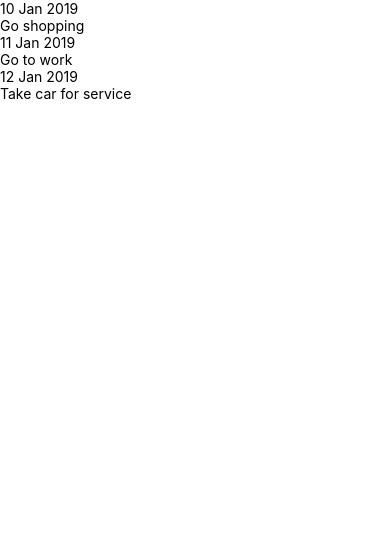
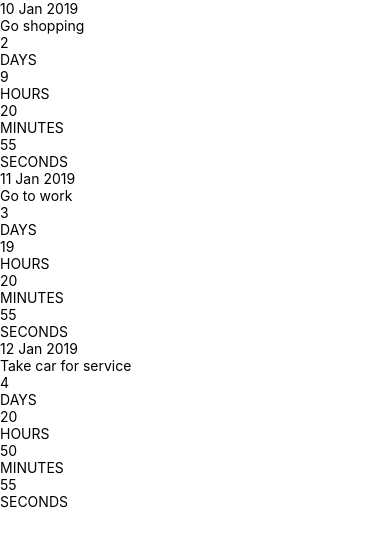
Before and after one commit to mikeskaife/countdown, a React Native app: screen / in a window 390 px wide. Shown: the top 546 px of the page. Built offline with nearby package versions, Linux system fonts and the light colour scheme.

Commit message:
flesh out EventCard content and format date parts

```diff
--- a/EventCard.js
+++ b/EventCard.js
@@ -6,11 +6,32 @@
 const styles = StyleSheet.create({});
 
 export default function EventCard({ event }) {
+  const { days, hours, minutes, seconds } = getCountdownParts(event.date);
+
   return (
     <View style={styles.card}>
       <View style={styles.cardHeader}>
         <Text style={styles.date}>{formatDate(event.date)}</Text>
         <Text style={styles.title}>{event.title}</Text>
+      </View>
+
+      <View style={styles.counterContainer}>
+        <View style={styles.counter}>
+          <Text style={styles.counterText}>{days}</Text>
+          <Text style={styles.counterLabel}>DAYS</Text>
+        </View>
+        <View style={styles.counter}>
+          <Text style={styles.counterText}>{hours}</Text>
+          <Text style={styles.counterLabel}>HOURS</Text>
+        </View>
+        <View style={styles.counter}>
+          <Text style={styles.counterText}>{minutes}</Text>
+          <Text style={styles.counterLabel}>MINUTES</Text>
+        </View>
+        <View style={styles.counter}>
+          <Text style={styles.counterText}>{seconds}</Text>
+          <Text style={styles.counterLabel}>SECONDS</Text>
+        </View>
       </View>
     </View>
   );
```
